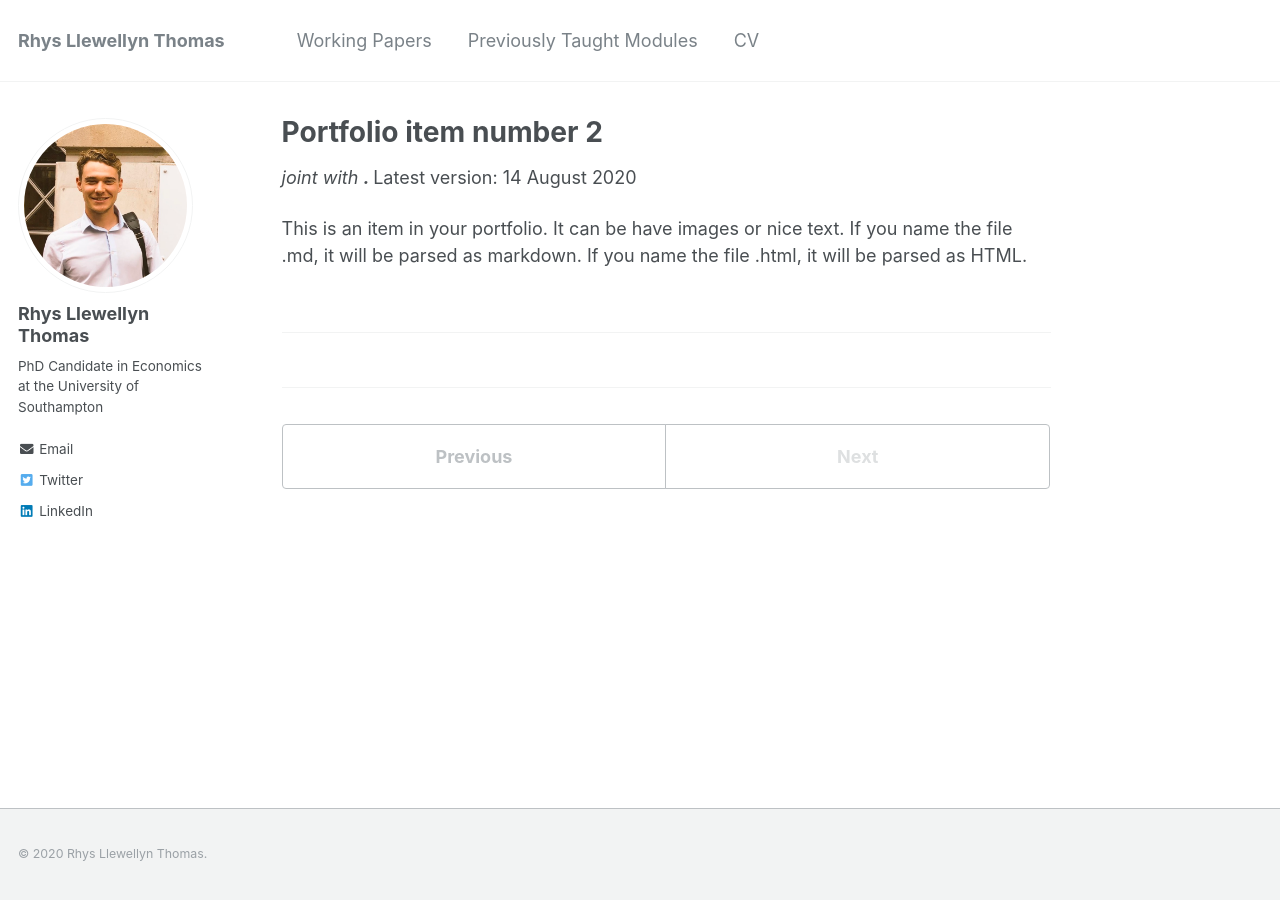
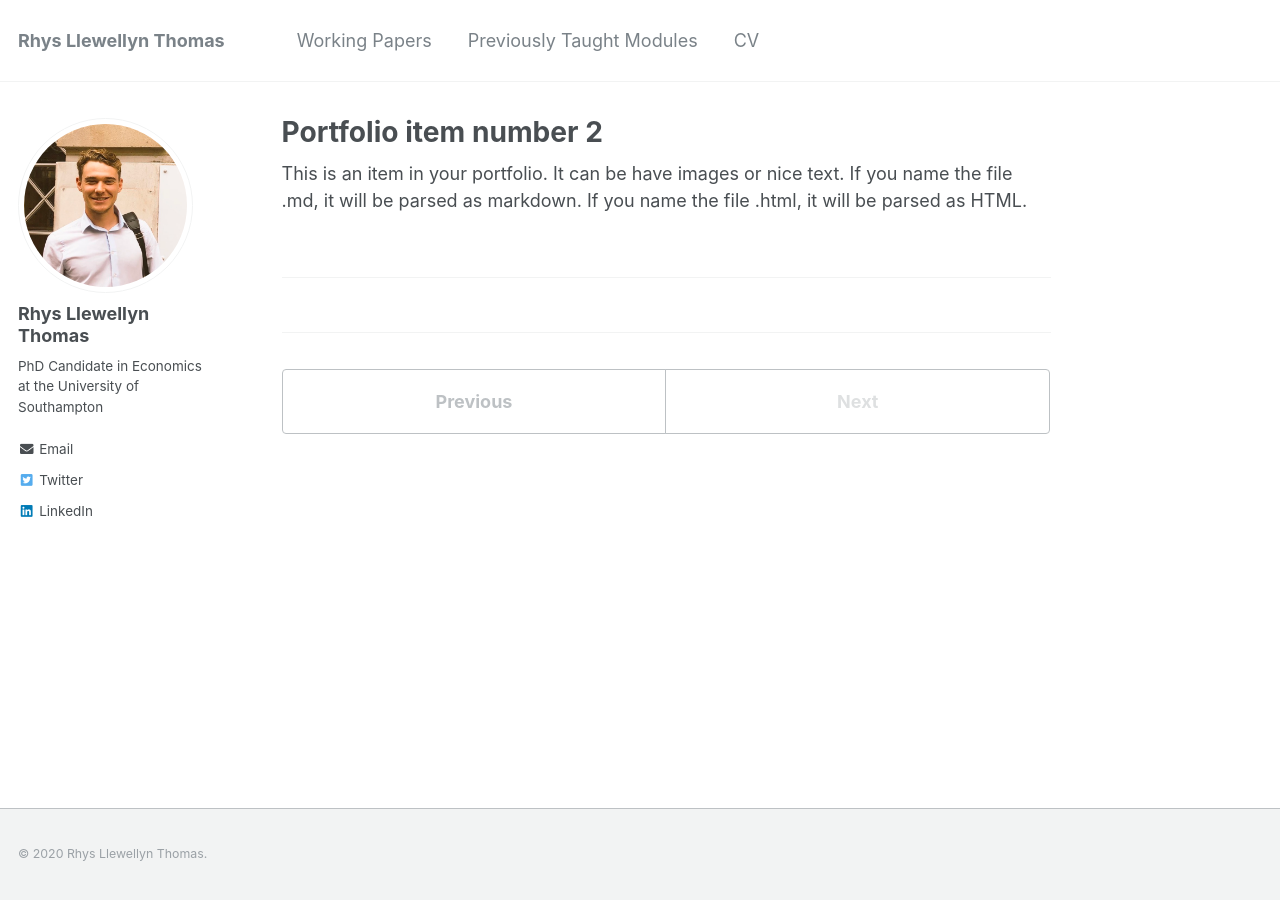
Before and after one commit to RhysLlThomas/rhysllthomas.github.io, a Jekyll site: the page built from _portfolio/portfolio-2.html, in a window 1280 px wide. Built offline with Jekyll 4.4.1, drawn with Linux system fonts in a browser that asks for light colours.

Commit message:
Update single.html

```diff
--- a/_layouts/single.html
+++ b/_layouts/single.html
@@ -36,7 +36,7 @@ layout: default
         {% elsif page.venue %}
           <p> <i> joint with <strong> {{ post.author }}. </strong> </i>
           Published in <i>{{ page.venue }}</i>, {{ page.date | default: "1900-01-01" | date: "%B %Y" }} </p>
-        {% elsif page.date %}
+        {% elsif page.author %}
           <p> <i> joint with <strong> {{ post.author }}. </strong> </i> Latest version: {{ page.date | default: "1900-01-01" | date: "%e %B %Y" }} </p>
         {% endif %}
 
```
